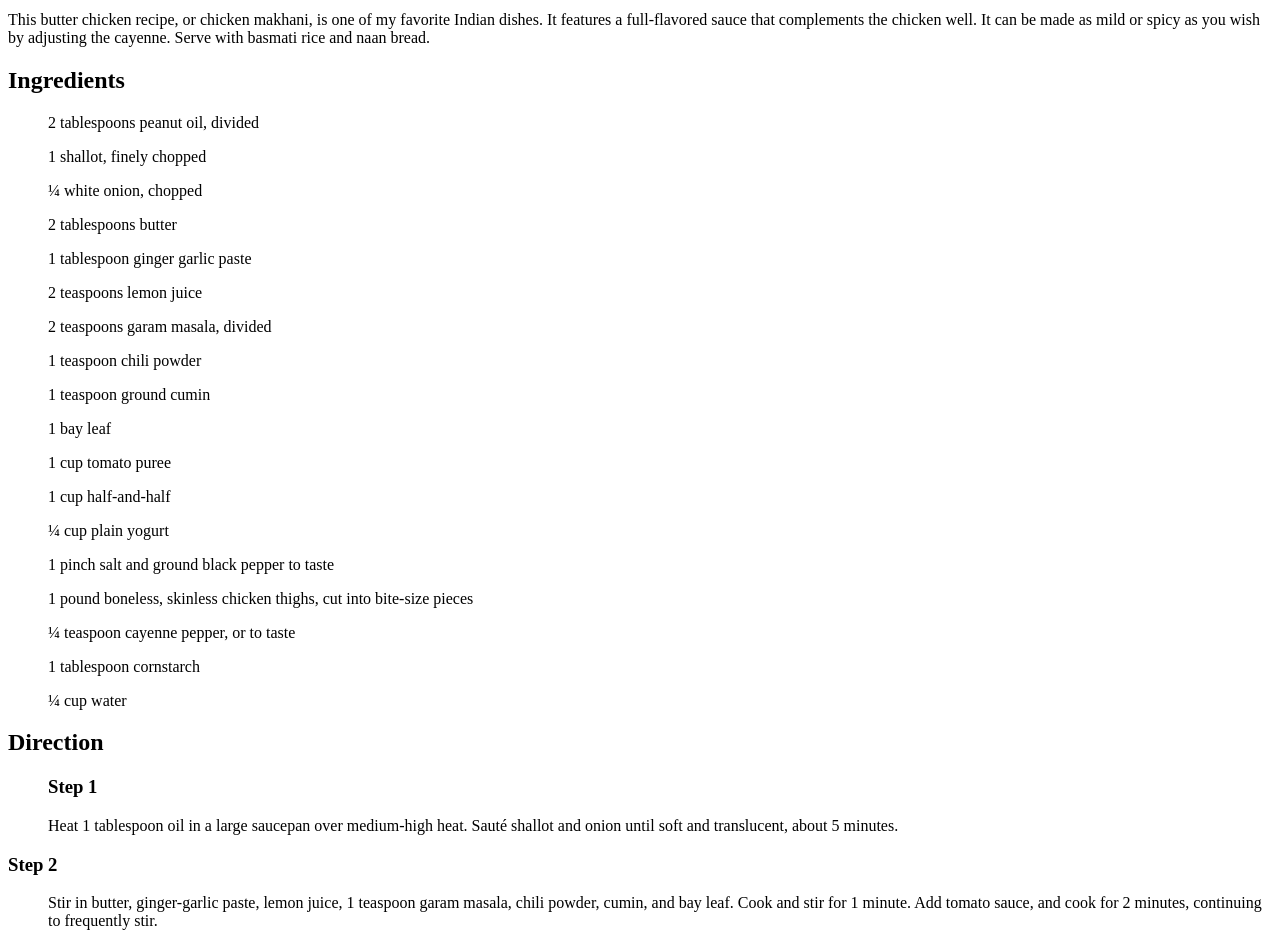
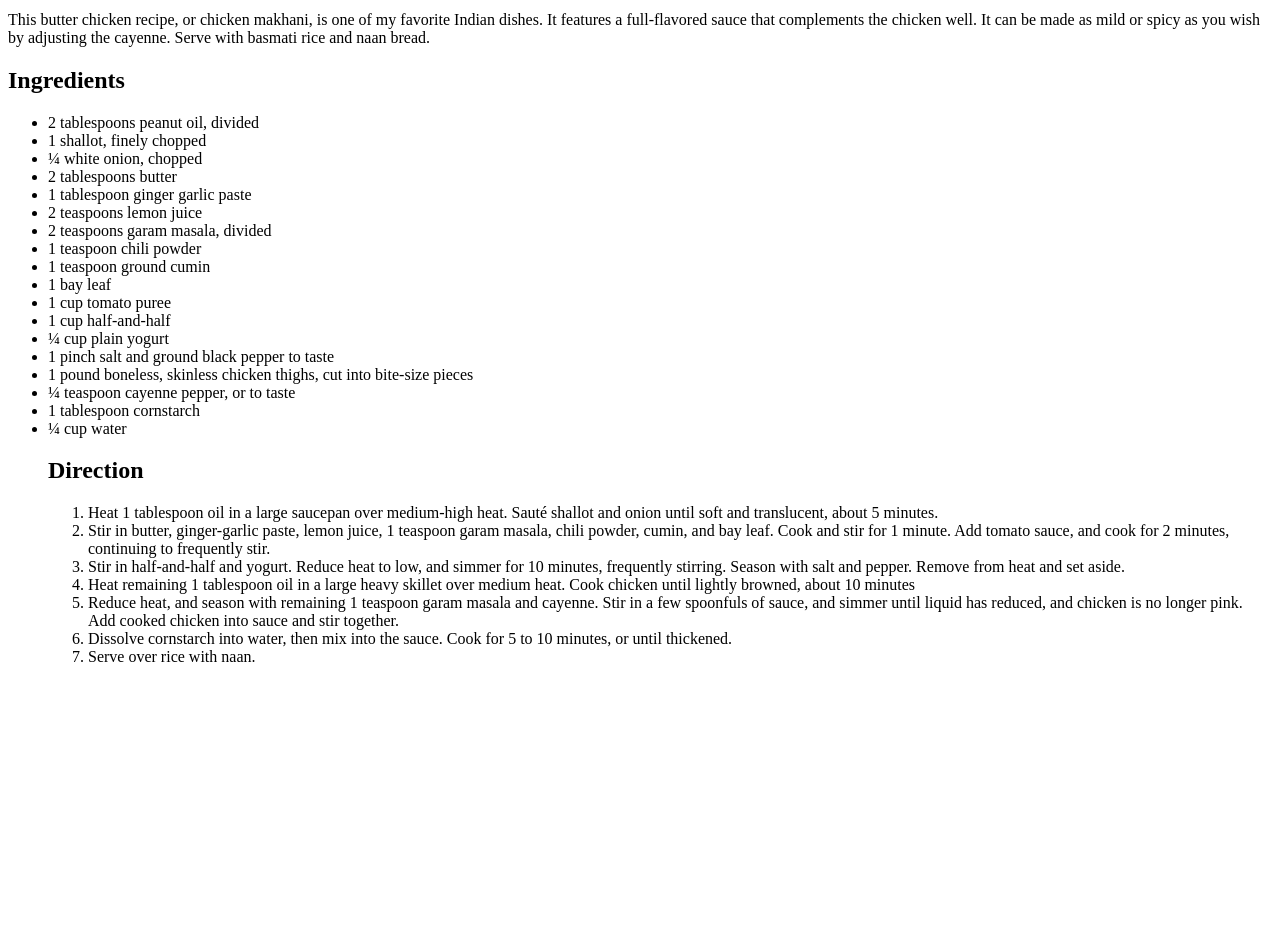
Before and after one commit to AmanMahanta/odin-recipes, a plain HTML site: page recipes/Chicken_Makhani.html in a window 1280 px wide. Shown: the part 440-1386 px from the top of the page. After the commit the page ends 1122 px from the top, so only its background shows below. Drawn offline with Linux system fonts and the light colour scheme.

Commit message:
index.html

```diff
--- a/recipes/Chicken_Makhani.html
+++ b/recipes/Chicken_Makhani.html
@@ -12,48 +12,52 @@
     <p>This butter chicken recipe, or chicken makhani, is one of my favorite Indian dishes. It features a full-flavored sauce that complements the chicken well. It can be made as mild or spicy as you wish by adjusting the cayenne. Serve with basmati rice and naan bread.</p>
     <h2>Ingredients</h2>
         <ul>
-            2 tablespoons peanut oil, divided</ul>
+           <li>2 tablespoons peanut oil, divided </li>
 
-            <ul>    1 shallot, finely chopped</ul>
+           <li> 1 shallot, finely chopped</li>
 
-            <ul>    ¼ white onion, chopped</ul>
+            <li>¼ white onion, chopped</li>
 
-            <ul>    2 tablespoons butter</ul>
+            <li>2 tablespoons butter</li>
 
-            <ul>    1 tablespoon ginger garlic paste</ul>
+            <li>1 tablespoon ginger garlic paste</li>
 
-            <ul>    2 teaspoons lemon juice</ul>
+            <li>    2 teaspoons lemon juice</li>
 
-            <ul>    2 teaspoons garam masala, divided</ul>
+            <li> 2 teaspoons garam masala, divided</li>
 
-            <ul>    1 teaspoon chili powder</ul>
+            <li> 1 teaspoon chili powder</li>
 
-            <ul>    1 teaspoon ground cumin</ul>
+            <li> 1 teaspoon ground cumin</li>
 
-            <ul>    1 bay leaf</ul>
+            <li> 1 bay leaf</li>
 
-            <ul>    1 cup tomato puree</ul>
+            <li>1 cup tomato puree</li>
 
-            <ul>    1 cup half-and-half</ul>
+            <li>1 cup half-and-half</li>
 
-            <ul>    ¼ cup plain yogurt</ul>
+            <li>   ¼ cup plain yogurt</li>
 
-            <ul>    1 pinch salt and ground black pepper to taste</ul>
+            <li>1 pinch salt and ground black pepper to taste</li>
 
-            <ul>    1 pound boneless, skinless chicken thighs, cut into bite-size pieces</ul>
+            <li> 1 pound boneless, skinless chicken thighs, cut into bite-size pieces</li>
 
-            <ul>    ¼ teaspoon cayenne pepper, or to taste</ul>
+            <li>¼ teaspoon cayenne pepper, or to taste</li>
 
-            <ul>1 tablespoon cornstarch</ul>
+            <li>  1 tablespoon cornstarch</li>
 
-            <ul>    ¼ cup water</ul>
+            <li>  ¼ cup water</li>
 
         <h2>Direction</h2>
         <ol>
-        <h3>Step 1</h3>
-            Heat 1 tablespoon oil in a large saucepan over medium-high heat. Sauté shallot and onion until soft and translucent, about 5 minutes.
+            <li>Heat 1 tablespoon oil in a large saucepan over medium-high heat. Sauté shallot and onion until soft and translucent, about 5 minutes.</li>
+            <li>Stir in butter, ginger-garlic paste, lemon juice, 1 teaspoon garam masala, chili powder, cumin, and bay leaf. Cook and stir for 1 minute. Add tomato sauce, and cook for 2 minutes, continuing to frequently stir.</li>
+            <li>Stir in half-and-half and yogurt. Reduce heat to low, and simmer for 10 minutes, frequently stirring. Season with salt and pepper. Remove from heat and set aside.</li>
+            <li>Heat remaining 1 tablespoon oil in a large heavy skillet over medium heat. Cook chicken until lightly browned, about 10 minutes</li>
+            <li>Reduce heat, and season with remaining 1 teaspoon garam masala and cayenne. Stir in a few spoonfuls of sauce, and simmer until liquid has reduced, and chicken is no longer pink. Add cooked chicken into sauce and stir together.</li>
+            <li> Dissolve cornstarch into water, then mix into the sauce. Cook for 5 to 10 minutes, or until thickened.</li>
+            <li>Serve over rice with naan.</li>
         </ol>
-        <h3>Step 2</h3>
-        <ol>Stir in butter, ginger-garlic paste, lemon juice, 1 teaspoon garam masala, chili powder, cumin, and bay leaf. Cook and stir for 1 minute. Add tomato sauce, and cook for 2 minutes, continuing to frequently stir.</ol>
+
 </body>
 </html>
```
Also changed, not shown: index.html (line endings or trailing spaces).
